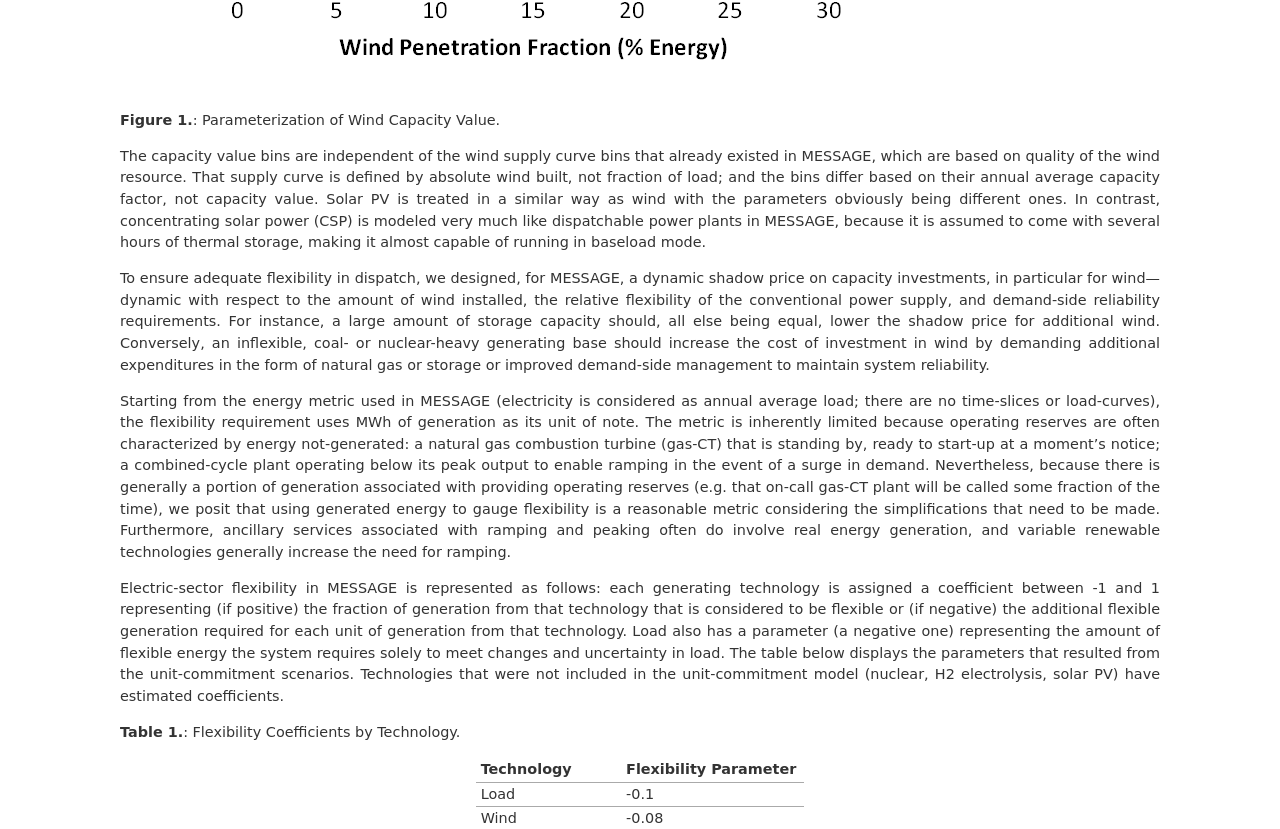
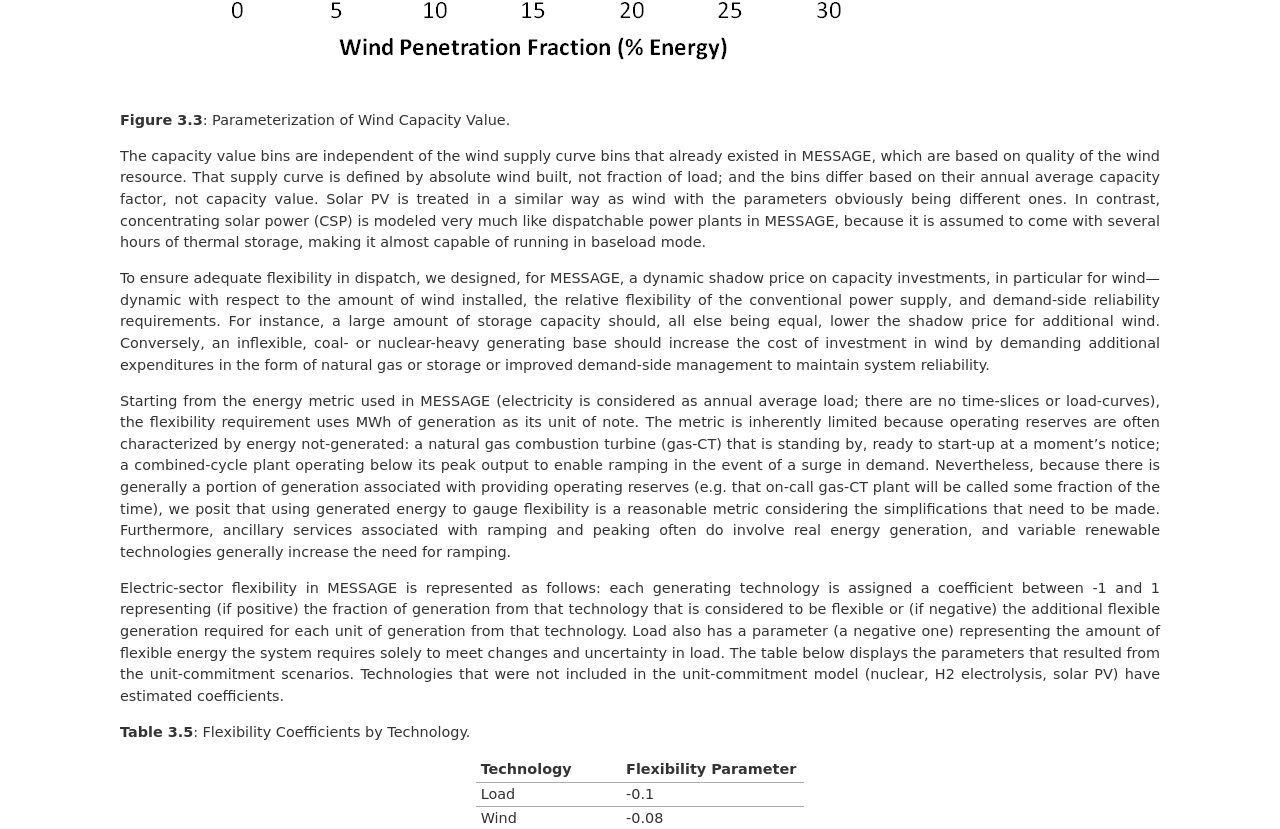
Before and after one commit to yiyi1991/message-ix-models, a Sphinx documentation site: the page built from doc/global/source/message_globiom/energy/conversion/grid.rst, in a window 1280 px wide and 1400 px high, scrolled down 1160 px. Shown: the part 148-977 px from the top of the window. Built offline with Sphinx 7.4.7, drawn with Linux system fonts in a browser that asks for light colours.

Commit message:
Update grid.rst

```diff
--- a/doc/global/source/message_globiom/energy/conversion/grid.rst
+++ b/doc/global/source/message_globiom/energy/conversion/grid.rst
@@ -20,7 +20,7 @@ The MESSAGE framework includes a single annual time period characterized by aver
 Toward meeting the firm capacity requirement, conventional generating technologies contribute their nameplate generation capacity while variable renewables contribute a capacity value that declines as the market share of the technology increases. This reflects the fact that wind and solar generators do not always generate when needed, and that their output is generally self-correlated. In order to adjust wind capacity values for different levels of penetration, it was necessary to introduce a stepwise-linear supply curve for wind power (shown in the figure below). Each bin covers a range of wind penetration levels as fraction of load and has discrete coefficients for the two constraints. The bins are predefined, and therefore are not able to allow, for example, resource diversification to increase capacity value at a given level of wind penetration.
 
 .. image:: /_static/wind_cv.png
-**Figure 1.**: Parameterization of Wind Capacity Value.
+**Figure 3.3**: Parameterization of Wind Capacity Value.
 
 The capacity value bins are independent of the wind supply curve bins that already existed in MESSAGE, which are based on quality of the wind resource. That supply curve is defined by absolute wind built, not fraction of load; and the bins differ based on their annual average capacity factor, not capacity value. Solar PV is treated in a similar way as wind with the parameters obviously being different ones. In contrast, concentrating solar power (CSP) is modeled very much like dispatchable power plants in MESSAGE, because it is assumed to come with several hours of thermal storage, making it almost capable of running in baseload mode.
 
@@ -30,7 +30,7 @@ Starting from the energy metric used in MESSAGE (electricity is considered as an
 
 Electric-sector flexibility in MESSAGE is represented as follows: each generating technology is assigned a coefficient between -1 and 1 representing (if positive) the fraction of generation from that technology that is considered to be flexible or (if negative) the additional flexible generation required for each unit of generation from that technology. Load also has a parameter (a negative one) representing the amount of flexible energy the system requires solely to meet changes and uncertainty in load. The table below displays the parameters that resulted from the unit-commitment scenarios. Technologies that were not included in the unit-commitment model (nuclear, H2 electrolysis, solar PV) have estimated coefficients.
 
-**Table 1.**: Flexibility Coefficients by Technology.
+**Table 3.5**: Flexibility Coefficients by Technology.
 
 +---------------------+-----------------------+
 | Technology          | Flexibility Parameter |
```
